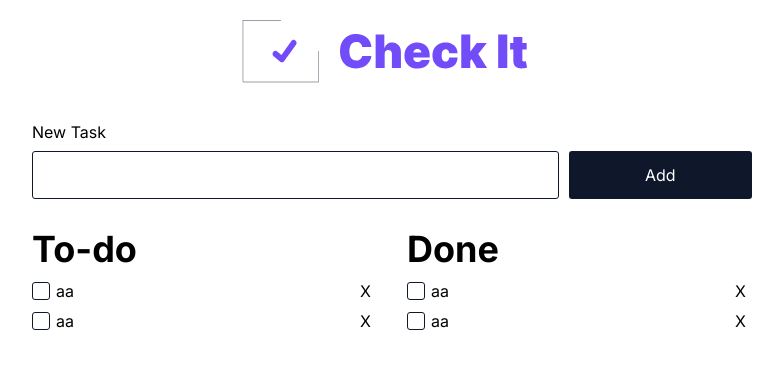
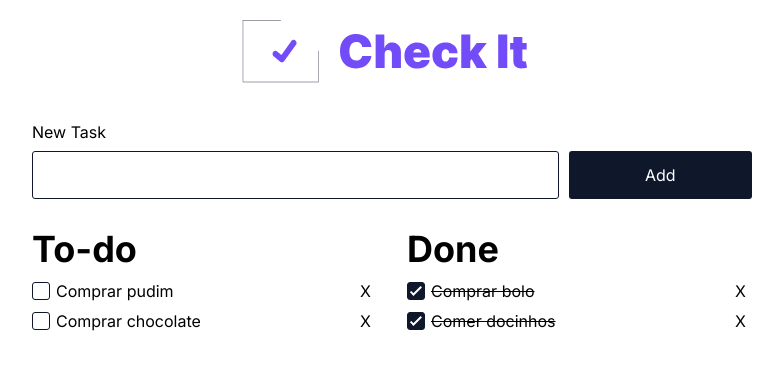
Before and after one commit to silvacarina/check-it-react, a React (Vite) app: page / in a window 1280 px wide. Shown: the top 368 px of the page, without its empty margins (248-1031 px from the left). Built offline with nearby package versions, Linux system fonts and the light colour scheme.

Commit message:
Atualizado componentes 'TaskList' para receber prop 'tasks'

```diff
--- a/src/components/App/index.jsx
+++ b/src/components/App/index.jsx
@@ -5,13 +5,38 @@ import TasksList from '../TasksList';
 import './style.css';
 
 function App() {
+  const tasksTodo = [
+    {
+      title: 'Comprar pudim',
+      checked: false,
+      id: 1646952830847,
+    },
+    {
+      title: 'Comprar chocolate',
+      checked: false,
+      id: 1646952839645,
+    },
+  ];
+  const tasksDone = [
+    {
+      title: 'Comprar bolo',
+      checked: true,
+      id: 1646952834798,
+    },
+    {
+      title: 'Comer docinhos',
+      checked: true,
+      id: 1646952842062,
+    },
+  ];
+
   return (
     <div className="app">
       <Logo />
       <Form />
       <div className="app__tasks-container">
-        <TasksList title="To-do" />
-        <TasksList title="Done" />
+        <TasksList title="To-do" tasks={tasksTodo} />
+        <TasksList title="Done" tasks={tasksDone} />
       </div>
     </div>
   );
--- a/src/components/TasksList/index.jsx
+++ b/src/components/TasksList/index.jsx
@@ -1,27 +1,24 @@
 import React from 'react';
 import PropTypes from 'prop-types';
 import './style.css';
+import propTypes from 'prop-types';
 
-function TaskList({ title }) {
+function TaskList({ title, tasks }) {
   return (
     <section className="tasks-section">
       <h2 className="tasks-section__title">{title}</h2>
       <ul className="tasks-section__list" id="list-todo">
-
-        <li className="tasks-section__item" data-id="1646494862125">
-          <label className="tasks-section__item__label">
-            <input className="tasks-section__item__checkbox" type="checkbox" />
-            <span className="tasks-section__item__text">aa</span>
-          </label>
-          <button type="button" className="tasks-section__item__remove">X</button>
-        </li>
-        <li className="tasks-section__item" data-id="1646494862125">
-          <label className="tasks-section__item__label">
-            <input className="tasks-section__item__checkbox" type="checkbox" />
-            <span className="tasks-section__item__text">aa</span>
-          </label>
-          <button type="button" className="tasks-section__item__remove">X</button>
-        </li>
+        {
+        tasks.map((currentTask) => (
+          <li className="tasks-section__item" key={currentTask.id}>
+            <label className="tasks-section__item__label">
+              <input checked={currentTask.checked} className="tasks-section__item__checkbox" type="checkbox" />
+              <span className="tasks-section__item__text">{currentTask.title}</span>
+            </label>
+            <button type="button" className="tasks-section__item__remove">X</button>
+          </li>
+        ))
+      }
       </ul>
     </section>
   );
@@ -29,6 +26,11 @@ function TaskList({ title }) {
 
 TaskList.propTypes = {
   title: PropTypes.string.isRequired,
+  tasks: PropTypes.arrayOf(propTypes.shape({
+    title: PropTypes.string.isRequired,
+    checked: PropTypes.bool.isRequired,
+    id: PropTypes.number.isRequired,
+  })).isRequired,
 };
 
 export default TaskList;
```
